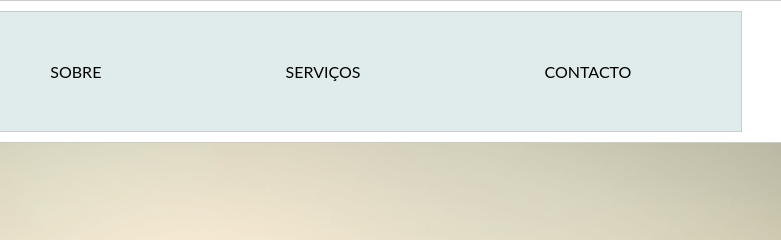
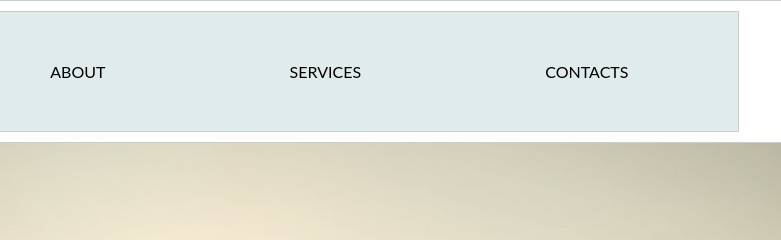
Before and after one commit to julombe/parallax-efect, a plain HTML site: page index.html in a window 1280 px wide. Shown: the top 240 px of the page, 374-1155 px from the left. Drawn offline with Linux system fonts and the light colour scheme.

Commit message:
Alteração de menu

```diff
--- a/index.html
+++ b/index.html
@@ -14,9 +14,9 @@
 		<nav>
 			<ul>
 				<li><a href="">Home</a></li>
-				<li><a href="">Sobre</a></li>
-				<li><a href="">Serviços</a></li>
-				<li><a href="">Contacto</a></li>
+				<li><a href="">About</a></li>
+				<li><a href="">Services</a></li>
+				<li><a href="">Contacts</a></li>
 			</ul>
 		</nav>
 	</header>
```
